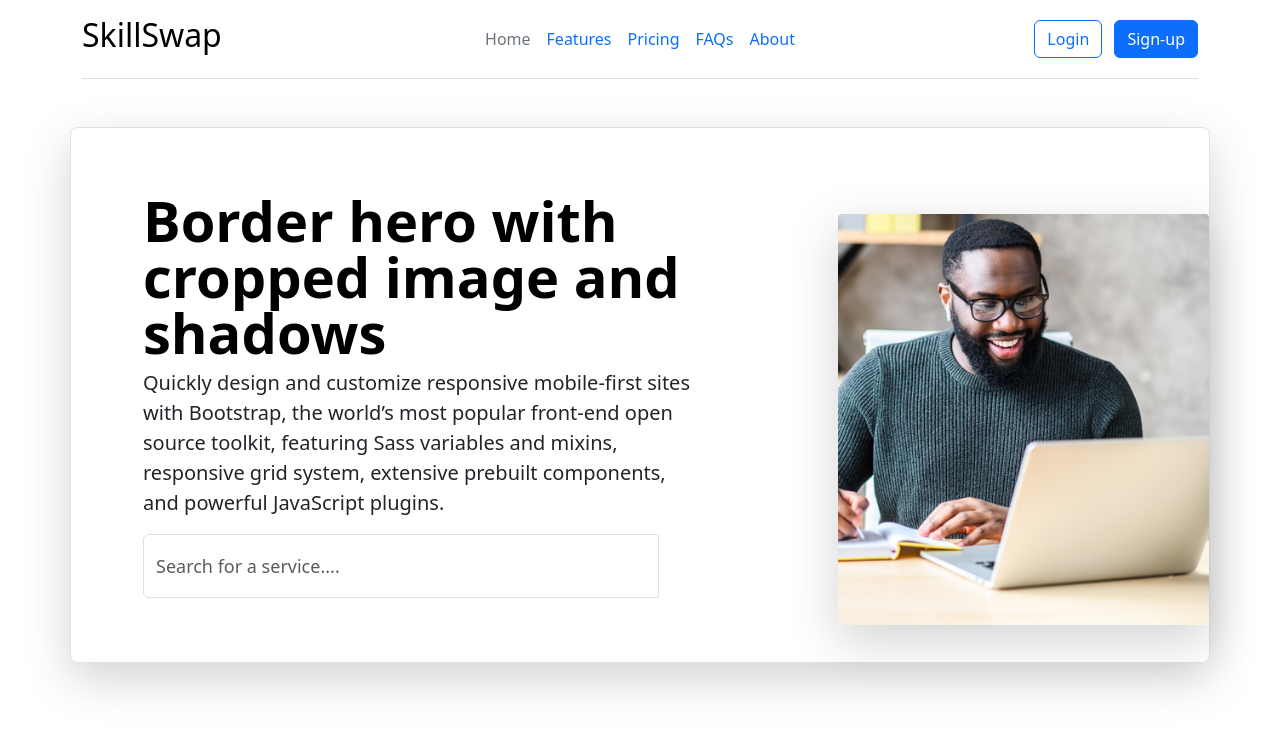
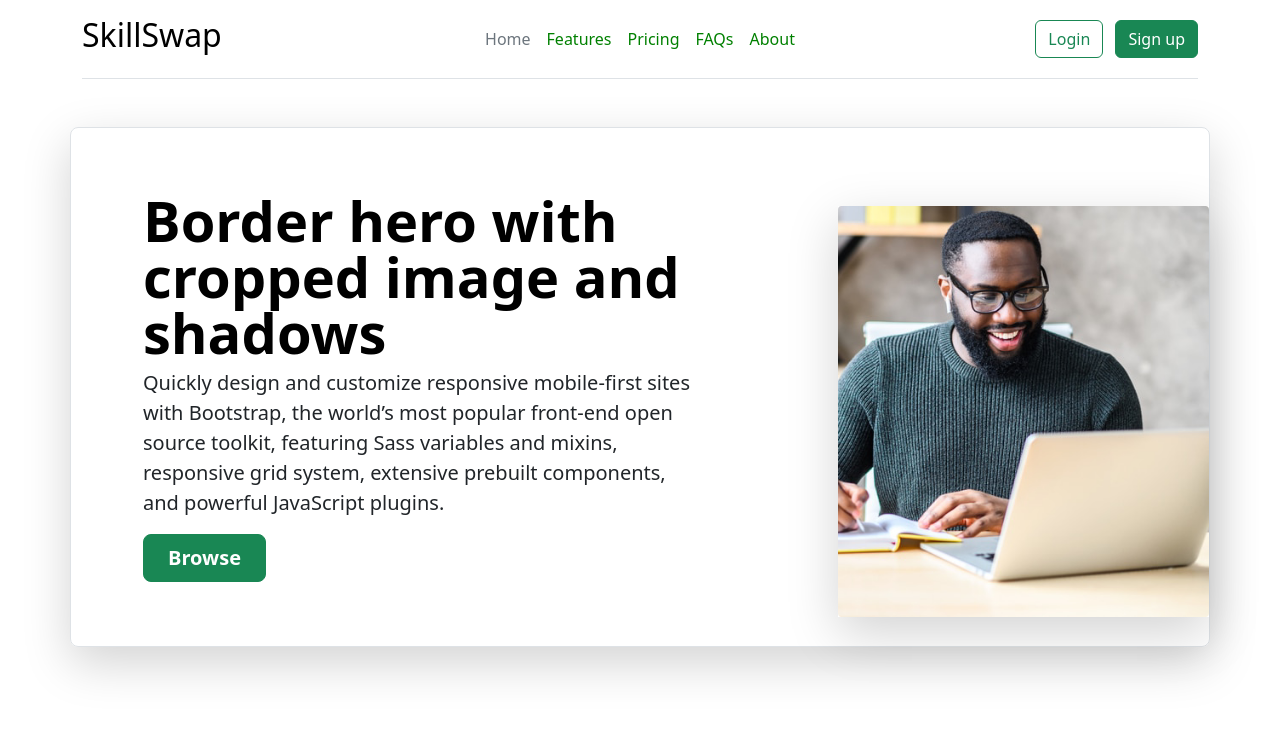
Before and after one commit to MohammadHashmi/SkillSwap, a plain HTML site: page src/index.html in a window 1280 px wide. Drawn offline with nearby package versions, Linux system fonts and the light colour scheme.

Commit message:
Changed primary colour

```diff
--- a/src/index.html
+++ b/src/index.html
@@ -20,15 +20,15 @@
 
           <ul class="nav col-12 col-md-auto mb-2 justify-content-center mb-md-0">
             <li><a href="#" class="nav-link px-2 link-secondary">Home</a></li>
-            <li><a href="#" class="nav-link px-2">Features</a></li>
-            <li><a href="#" class="nav-link px-2">Pricing</a></li>
-            <li><a href="#" class="nav-link px-2">FAQs</a></li>
-            <li><a href="#" class="nav-link px-2">About</a></li>
+            <li><a href="#" class="nav-link px-2" style="color: green;">Features</a></li>
+            <li><a href="#" class="nav-link px-2" style="color: green;">Pricing</a></li>
+            <li><a href="#" class="nav-link px-2" style="color: green;">FAQs</a></li>
+            <li><a href="#" class="nav-link px-2" style="color: green;">About</a></li>
           </ul>
 
           <div class="col-md-3 text-end">
-            <button type="button" class="btn btn-outline-primary me-2">Login</button>
-            <button type="button" class="btn btn-primary">Sign-up</button>
+            <button type="button" onclick="location.href = 'login.html'" class="btn btn-outline-success me-2">Login</button>
+            <button type="button" onclick="location.href = 'signup.html'" class="btn btn-success">Sign up</button>
           </div>
         </header>
       </div>
@@ -41,20 +41,7 @@
             <h1 class="display-4 fw-bold lh-1 text-body-emphasis">Border hero with cropped image and shadows</h1>
             <p class="lead">Quickly design and customize responsive mobile-first sites with Bootstrap, the world’s most popular front-end open source toolkit, featuring Sass variables and mixins, responsive grid system, extensive prebuilt components, and powerful JavaScript plugins.</p>
             <div class="d-grid gap-2 d-md-flex justify-content-md-start mb-4 mb-lg-3">
-                <div class="container px-0">
-                    <div id="content">
-                      <form class='form-inline'>
-                        <div class="input-group">
-                          <input type='text' id='search' class="form-control search-form" placeholder="Search for a service...." style="line-height: 50px; font-size: large;">
-                          <span class="input-group-btn" style="width:39px">
-                            <button id="search-this"type="button" class="pull-right btn btn-default search-btn">
-                                <i class="fa fa-search"></i>
-                            </button>
-                          </span>
-                        </div>
-                      </form>
-                  </div>
-                </div>
+              <button type="button" class="btn btn-success btn-lg px-4 me-md-2 fw-bold">Browse</button>
             </div>
           </div>
           <div class="col-lg-4 offset-lg-1 p-0 overflow-hidden shadow-lg">
```
Also changed, not shown: src/login.html (+1 -1 lines), src/signup.html (+1 -1 lines).
